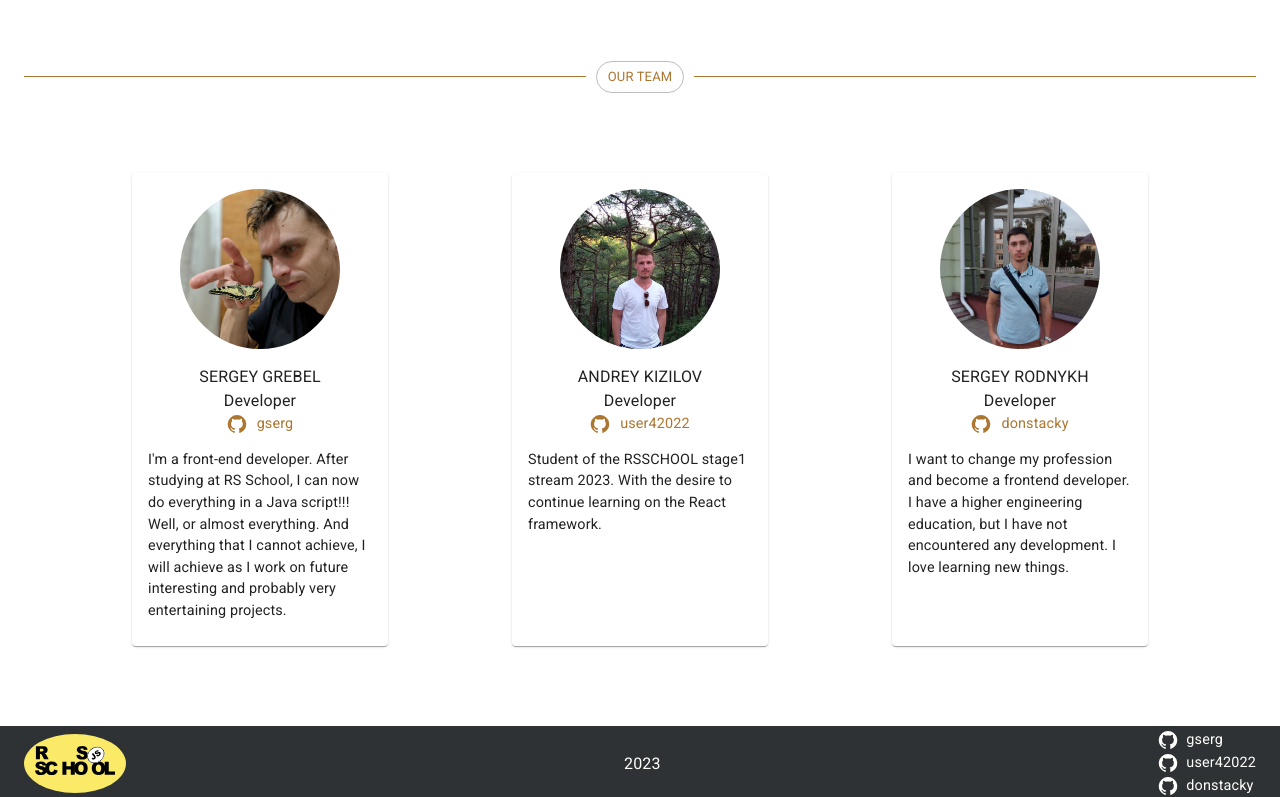
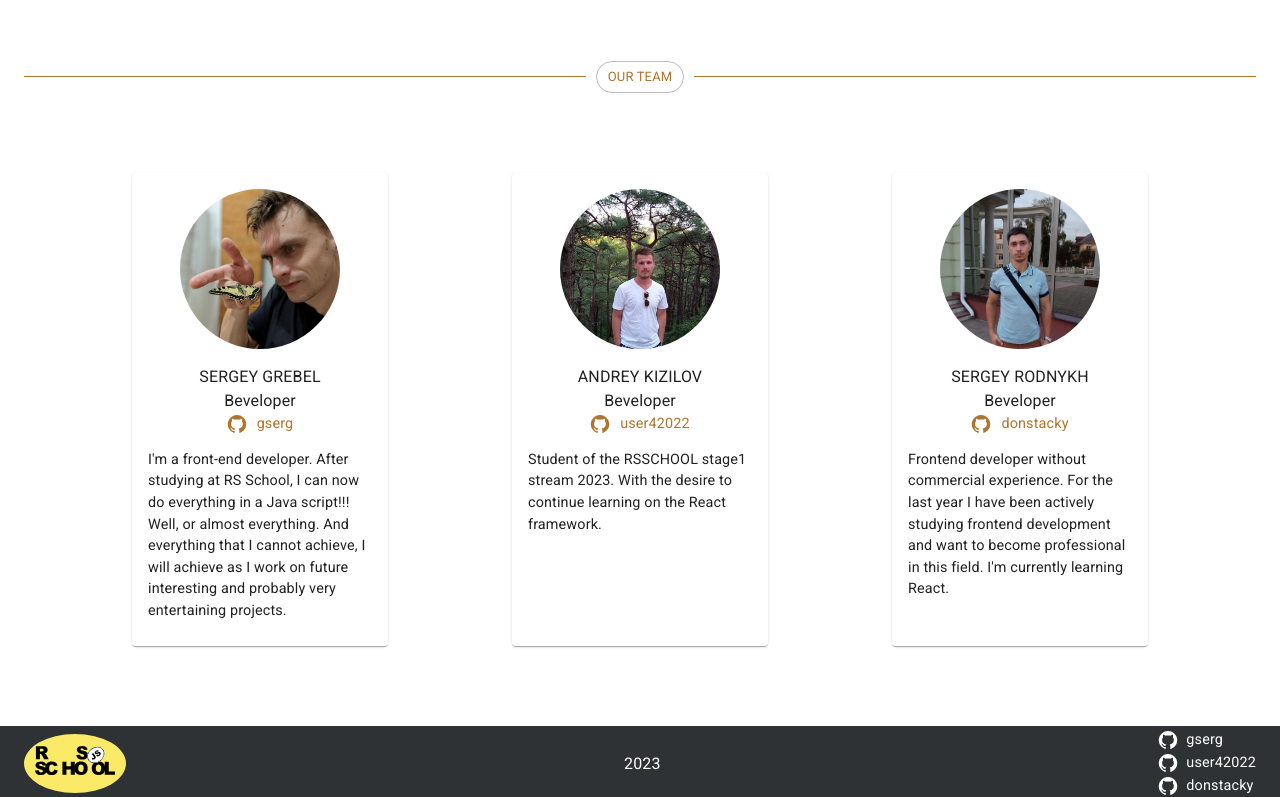
Before and after one commit to GSerdg/graphiql-app, a React (Vite) app: page / in a window 1280 px wide. Shown: the part 466-1263 px from the top of the page. Built offline with nearby package versions, Linux system fonts and the light colour scheme; no server answers.

Commit message:
feat: localize welcome page

```diff
--- a/src/components/footer/Footer.tsx
+++ b/src/components/footer/Footer.tsx
@@ -1,10 +1,14 @@
 import { Box, Container, List, Typography } from '@mui/material';
+import { useContext } from 'react';
+import { LangContext } from '../../contexts/localization';
 import { ourTeam } from '../../pages/welcome/team-data';
 import './Footer.scss';
 import { GitLink } from './GitLink/GitLink';
 import logo from '/svg/rs_school_js.svg';
 
 export default function Footer() {
+  const { lang } = useContext(LangContext);
+
   return (
     <Box sx={{ backgroundColor: '#2E3235' }}>
       <Container
@@ -24,7 +28,7 @@ export default function Footer() {
           2023
         </Typography>
         <List sx={{ padding: '0.2rem 0' }}>
-          {ourTeam.map((member, index) => {
+          {ourTeam[lang].map((member, index) => {
             return <GitLink key={index} gitName={member.gitName} gitLink={member.gitLink} />;
           })}
         </List>
--- a/src/components/header/Header.tsx
+++ b/src/components/header/Header.tsx
@@ -19,7 +19,7 @@ import './Header.scss';
 import { useLocalizer } from '../../localization/language';
 
 export default function Header() {
-  const { setLang } = useContext(LangContext);
+  const { lang, setLang } = useContext(LangContext);
   const [user] = useAuthState(auth);
   const [isSticky, setIsSticky] = useState(false);
   const localize = useLocalizer();
@@ -71,7 +71,12 @@ export default function Header() {
           </Box>
           <Stack direction="row" sx={{ mr: '2rem', alignItems: 'center' }}>
             <Typography>{localize('languageSwitchEn')}</Typography>
-            <Switch onChange={handleSwitch} color="default" data-testid="langSwitcher" />
+            <Switch
+              onChange={handleSwitch}
+              color="default"
+              data-testid="langSwitcher"
+              defaultChecked={lang === 'ru'}
+            />
             <Typography>{localize('languageSwitchRu')}</Typography>
           </Stack>
           {!user && (
--- a/src/localization/language.ts
+++ b/src/localization/language.ts
@@ -74,7 +74,6 @@ const localizedStrings = {
     en: 'Email address must be properly formatted (e.g., user@example.com)',
     ru: 'Адрес электронной почты должен быть правильно отформатирован (например, user@example.com)',
   },
-
   requirePasswordValidation: {
     en: 'Enter your password',
     ru: 'Введите пароль',
@@ -139,6 +138,22 @@ const localizedStrings = {
     en: 'Log out',
     ru: 'Выход',
   },
+  welcomeTitle: {
+    en: 'Debugging your GraphQL server was never this easy!',
+    ru: 'Отладка вашего сервера GraphQL никогда не была такой простой!',
+  },
+  welcomeSubtitle: {
+    en: 'GraphiQL Client helps you debug GraphQL queries and implementations - taking care of the hard part so you can focus on actually getting things done.',
+    ru: 'Клиент GraphiQL помогает отлаживать запросы и реализации GraphQL, беря на себя самую сложную часть, чтобы вы могли сосредоточиться на том, чтобы действительно добиться цели.',
+  },
+  chipOurTeam: {
+    en: 'OUR TEAM',
+    ru: 'НАША КОМАНДА',
+  },
+  role: {
+    en: 'Вeveloper',
+    ru: 'Разработчик',
+  },
 };
 
 export type LangField = keyof typeof localizedStrings;
--- a/src/pages/main/Editor.tsx
+++ b/src/pages/main/Editor.tsx
@@ -24,7 +24,6 @@ export default function Editor() {
         className="editor"
       >
         <Stack
-          // flexDirection="row"
           direction={{ xs: 'column', md: 'row' }}
           sx={{
             height: 'calc(100vh - 12rem)',
--- a/src/pages/welcome/Welcome.tsx
+++ b/src/pages/welcome/Welcome.tsx
@@ -1,10 +1,16 @@
 import { Box, Chip, Container, Divider, Stack, Typography } from '@mui/material';
+import { useContext } from 'react';
+import { LangContext } from '../../contexts/localization';
+import { useLocalizer } from '../../localization/language';
 import './Welcome.scss';
 import { DeveloperCard } from './card/card';
 import { ourTeam } from './team-data';
 import graphqlLogo from '/image/graphql.png';
 
 export default function Welcome() {
+  const { lang } = useContext(LangContext);
+  const localize = useLocalizer();
+
   return (
     <Container sx={{ flexGrow: 1 }} maxWidth="xl">
       <Box
@@ -27,7 +33,7 @@ export default function Welcome() {
             lineHeight: '3.3rem',
           }}
         >
-          Debugging your GraphQL server was never this easy!
+          {localize('welcomeTitle')}
         </Typography>
         <Typography
           variant="h4"
@@ -40,8 +46,7 @@ export default function Welcome() {
             marginBottom: '1rem',
           }}
         >
-          GraphiQL Client helps you debug GraphQL queries and implementations - taking care of the hard part
-          so you can focus on actually getting things done.
+          {localize('welcomeSubtitle')}
         </Typography>
         <img src={graphqlLogo} alt="graphQL logo" className="graphql__logo" />
       </Box>
@@ -51,7 +56,7 @@ export default function Welcome() {
           ':after': { borderTop: 'thin solid #AD7630' },
         }}
       >
-        <Chip label="OUR TEAM" variant="outlined" sx={{ color: '#AD7630' }} />
+        <Chip label={localize('chipOurTeam')} variant="outlined" sx={{ color: '#AD7630' }} />
       </Divider>
       <Stack
         className="card-list"
@@ -60,7 +65,7 @@ export default function Welcome() {
         margin="5rem 0"
         justifyContent="space-evenly"
       >
-        {ourTeam.map((member, index) => {
+        {ourTeam[lang].map((member, index) => {
           return (
             <DeveloperCard
               key={index}
--- a/src/pages/welcome/card/card.tsx
+++ b/src/pages/welcome/card/card.tsx
@@ -1,6 +1,7 @@
 import GitHubIcon from '@mui/icons-material/GitHub';
 import { Card, CardContent, CardMedia, Typography } from '@mui/material';
 import MuiLink from '@mui/material/Link';
+import { useLocalizer } from '../../../localization/language';
 
 interface DeveloperCardProps {
   name: string;
@@ -11,6 +12,8 @@ interface DeveloperCardProps {
 }
 
 export const DeveloperCard = ({ name, gitLink, gitName, image, description }: DeveloperCardProps) => {
+  const localize = useLocalizer();
+
   return (
     <Card
       sx={{
@@ -31,7 +34,7 @@ export const DeveloperCard = ({ name, gitLink, gitName, image, description }: De
       />
       <CardContent>
         <Typography sx={{ textAlign: 'center', fontSize: '1em' }}>{name}</Typography>
-        <Typography sx={{ textAlign: 'center', fontSize: '1em' }}>Developer</Typography>
+        <Typography sx={{ textAlign: 'center', fontSize: '1em' }}>{localize('role')}</Typography>
         <MuiLink
           href={gitLink}
           sx={{
--- a/src/pages/welcome/team-data.ts
+++ b/src/pages/welcome/team-data.ts
@@ -2,7 +2,21 @@ import gserg from '/image/gserg.jpg';
 import user42022 from '/image/user42022.jpg';
 import donstacky from '/image/donstacky.jpg';
 
-export const ourTeam = [
+export interface TeamType {
+  en: DeveloperCard[];
+  ru: DeveloperCard[];
+}
+
+interface DeveloperCard {
+  name: string;
+  gitLink: string;
+  gitName: string;
+  image: string;
+  description: string;
+}
+
+export const ourTeam: TeamType = {
+  en: [
     {
       name: 'SERGEY GREBEL',
       gitLink: 'https://github.com/gserdg',
@@ -25,6 +39,33 @@ export const ourTeam = [
       gitName: 'donstacky',
       image: donstacky,
       description:
-      'I want to change my profession and become a frontend developer. I have a higher engineering education, but I have not encountered any development. I love learning new things.',
+        "Frontend developer without commercial experience. For the last year I have been actively studying frontend development and want to become professional in this field. I'm currently learning React.",
     },
-];
+  ],
+  ru: [
+    {
+      name: 'СЕРГЕЙ ГРЕБЕЛЬ',
+      gitLink: 'https://github.com/gserdg',
+      gitName: 'gserg',
+      image: gserg,
+      description:
+        'Я фронтенд-разработчик. После обучения в RS School я могу делать на JavaScript всё!!! Ну или почти все. И всего, чего я не смогу достичь, я добьюсь, работая над будущими интересными и, наверное, очень занимательными проектами.',
+    },
+    {
+      name: 'АНДРЕЙ КИЗИЛОВ',
+      gitLink: 'https://github.com/user42022',
+      gitName: 'user42022',
+      image: user42022,
+      description:
+        'Студент RSSCHOOL stage1 потока 2023 года. С желанием продолжить обучение на React framework.',
+    },
+    {
+      name: 'СЕРГЕЙ РОДНЫХ',
+      gitLink: 'https://github.com/DonStacky',
+      gitName: 'donstacky',
+      image: donstacky,
+      description:
+        'Frontend-разработчик без коммерческого опыта. Последний год я активно изучаю фронтенд-разработку и хочу стать профессионалом в этой области. Сейчас изучаю React.',
+    },
+  ],
+};
```
Lines whose indentation alone changed are shown as unchanged.
